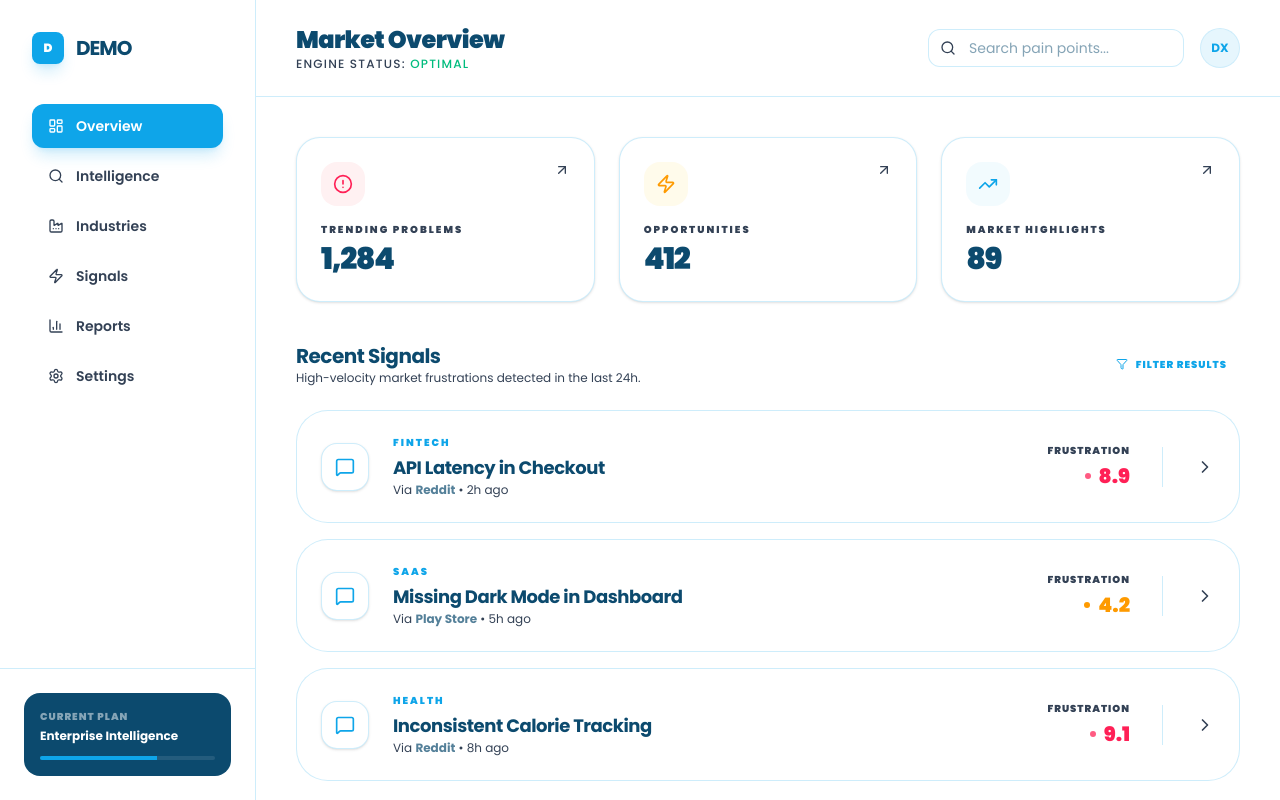
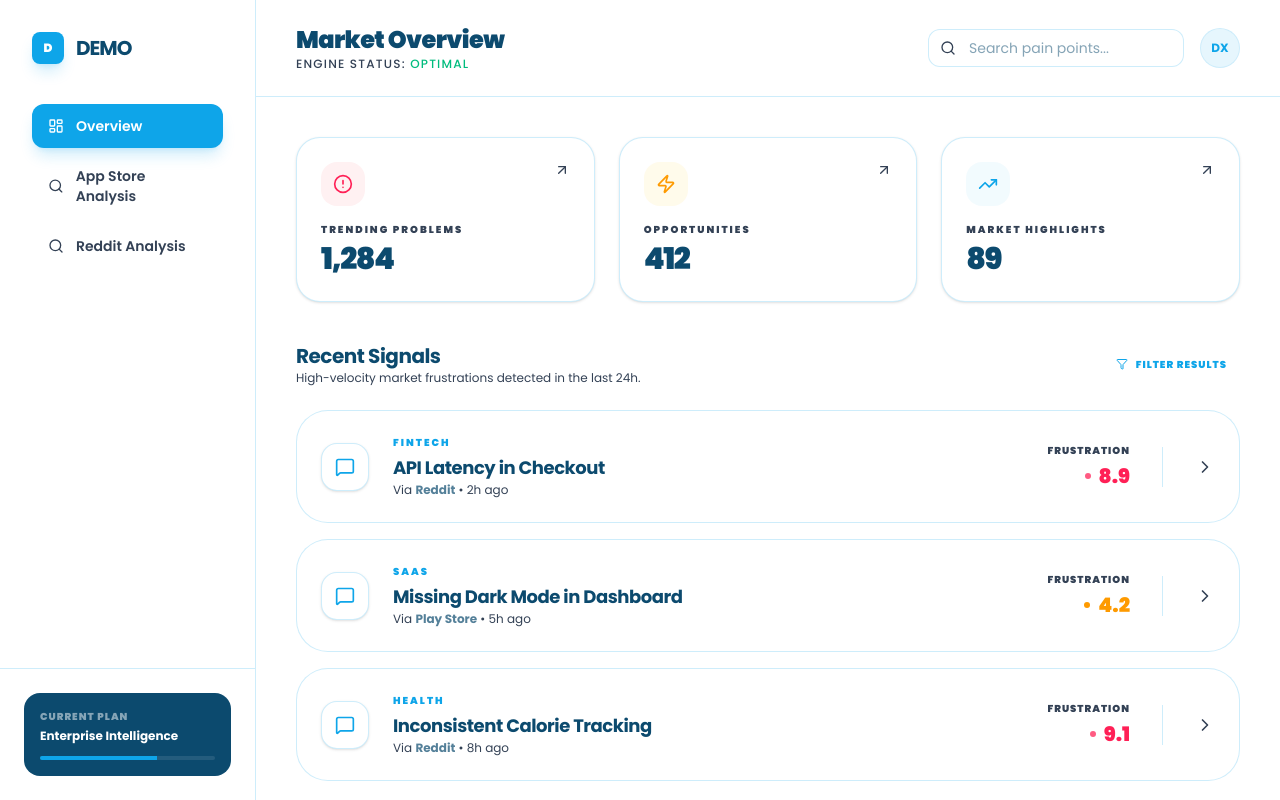
Before and after one commit to Tactbyte-code/demo-frontend, a Next.js app: page /dashboard in a window 1280 px wide. Built offline with nearby package versions, Linux system fonts and the light colour scheme.

Commit message:
layout for dashboard updated

```diff
--- /dev/null
+++ b/src/app/(dashboard)/dashboard/appanalysis/page.jsx
@@ -0,0 +1,11 @@
+import React from 'react'
+
+const page = () => {
+    return (
+        <div>
+            App store analysis
+        </div>
+    )
+}
+
+export default page
--- /dev/null
+++ b/src/app/(dashboard)/dashboard/redditanalysis/page.jsx
@@ -0,0 +1,11 @@
+import React from 'react'
+
+const page = () => {
+    return (
+        <div>
+            Reddit analysis
+        </div>
+    )
+}
+
+export default page
--- a/src/app/(dashboard)/layout.jsx
+++ b/src/app/(dashboard)/layout.jsx
@@ -16,11 +16,12 @@ export default function DashboardLayout({ children }) {
 
     const menuItems = [
         { name: 'Overview', icon: LayoutDashboard, href: '/dashboard' },
-        { name: 'Intelligence', icon: Search, href: '/dashboard/search' },
-        { name: 'Industries', icon: Factory, href: '/dashboard/industries' },
-        { name: 'Signals', icon: Zap, href: '/dashboard/signals' },
-        { name: 'Reports', icon: BarChart3, href: '/dashboard/reports' },
-        { name: 'Settings', icon: Settings, href: '/dashboard/settings' },
+        { name: 'App Store Analysis', icon: Search, href: '/dashboard/appanalysis' },
+        { name: 'Reddit Analysis', icon: Search, href: '/dashboard/redditanalysis' },
+        // { name: 'Industries', icon: Factory, href: '/dashboard/industries' },
+        // { name: 'Signals', icon: Zap, href: '/dashboard/signals' },
+        // { name: 'Reports', icon: BarChart3, href: '/dashboard/reports' },
+        // { name: 'Settings', icon: Settings, href: '/dashboard/settings' },
     ];
 
     return (
@@ -43,8 +44,8 @@ export default function DashboardLayout({ children }) {
                                     key={item.name}
                                     href={item.href}
                                     className={`flex items-center gap-3 px-4 py-3 rounded-xl text-sm font-semibold transition-all ${isActive
-                                            ? 'bg-primary text-white shadow-lg shadow-primary/20'
-                                            : 'text-muted hover:bg-surface hover:text-foreground'
+                                        ? 'bg-primary text-white shadow-lg shadow-primary/20'
+                                        : 'text-muted hover:bg-surface hover:text-foreground'
                                         }`}
                                 >
                                     <item.icon className="w-4 h-4" />
```
